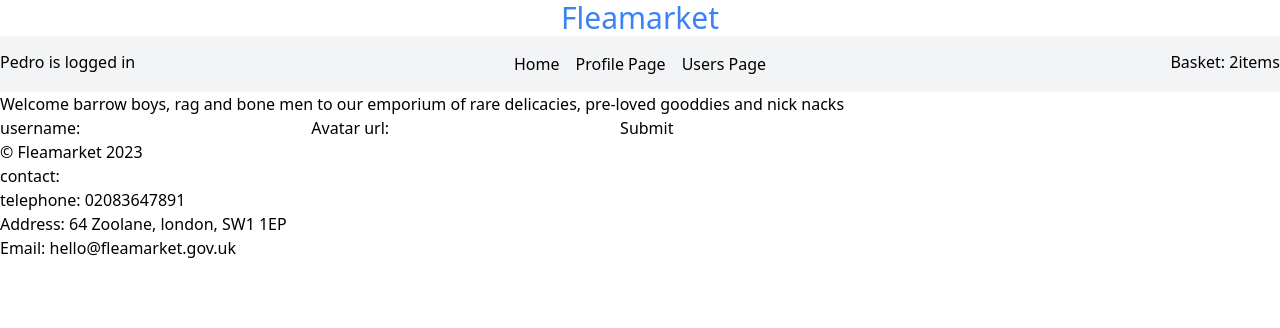
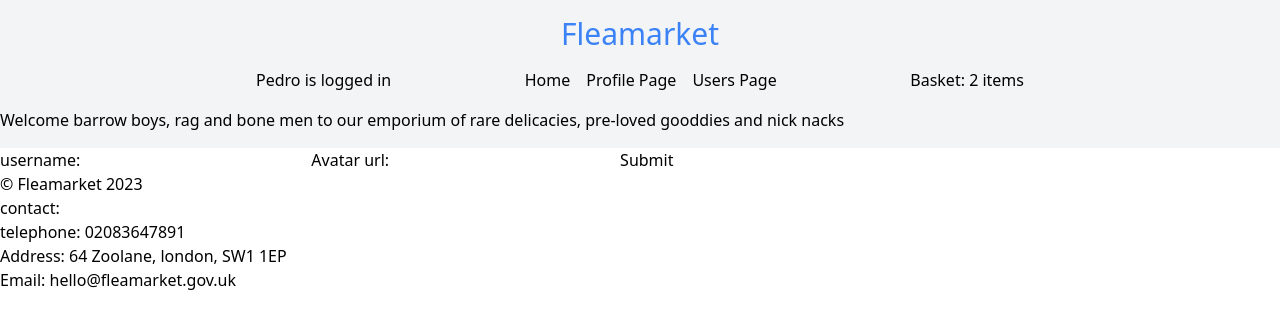
Before and after one commit to prgf87/fe-marketplace, a React (Vite) app: page /profile in a window 1280 px wide. Shown: the top 328 px of the page. Built offline with nearby package versions, Linux system fonts and the light colour scheme.

Commit message:
add to basket button works, basket view almost there

```diff
--- a/src/components/Basket.jsx
+++ b/src/components/Basket.jsx
@@ -1,21 +1,19 @@
-import React, { useContext, useEffect, useState } from "react";
+import React, { useContext, useState } from "react";
 import { BasketContext } from "../utils/BasketContext";
-import { UserContext } from "../utils/UserContext";
 import BasketItem from "./BasketItem";
 
 export default function Basket() {
-  const [userBasket, setUserBasket] = useState(BasketContext);
-  const { user, setUser } = useContext(UserContext);
-  const { basket, setBasket } = useContext(BasketContext);
-  console.log(basket.items);
-
-  //useEffect(() => {}, []);
+  const { basket } = useContext(BasketContext);
 
   return (
-    <div>
-      heelo
-      {basket.items.map((basket) => {
-        return <BasketItem basket={basket} />;
+    <div className="grid grid-cols-4">
+      {basket.map((item) => {
+        console.log(item);
+        return (
+          <div>
+            <BasketItem item={item} />
+          </div>
+        );
       })}
     </div>
   );
--- a/src/components/BasketItem.jsx
+++ b/src/components/BasketItem.jsx
@@ -1,13 +1,13 @@
 import React from "react";
 
-export default function BasketItem({ basket }) {
+export default function BasketItem({ item }) {
   return (
     <div className="grid border-2 border-black">
-      <p>{basket.item_name}</p>
-      <p>{basket.description}</p>
-      <p>{basket.item_name}</p>
-      <p>{basket.price}</p>
-      <img src={basket.img_url}></img>
+      <p>{item.item_name}</p>
+      <p>{item.description}</p>
+      <p>{item.item_name}</p>
+      <p>{item.price}</p>
+      <img src={item.img_url}></img>
     </div>
   );
 }
--- a/src/components/Header.jsx
+++ b/src/components/Header.jsx
@@ -1,25 +1,34 @@
 import React from "react";
-import Navbar from "./NavBar";
 import { Link } from "react-router-dom";
 
 export default function Header({ currUser, currBasket }) {
   return (
-    <>
-      <h1 className="text-3xl text-blue-500 text-center">Fleamarket</h1>
-      <section className="absolute left-0 right-0 top-[50px]">
-        <section className="flex justify-between">
+    <div className="bg-gray-100 py-4">
+      <h1 className="text-3xl text-blue-500 text-center mb-4">Fleamarket</h1>
+      <section className="mb-4">
+        <section className="flex justify-between max-w-3xl mx-auto">
           <p className="user_text">{currUser.username} is logged in </p>
+          <ul className="flex gap-x-4 justify-center">
+            <li>
+              <Link to={"/"}>Home</Link>
+            </li>
+            <li>
+              <Link to={"/profile"}>Profile Page</Link>
+            </li>
+            <li>
+              <Link to={"/users"}>Users Page</Link>
+            </li>
+          </ul>
           <Link to={`/${currUser.username}/basket`} className="user_text">
             Basket: {currBasket.length}
-            {currBasket.length > 1 ? "items" : "item"}
+            {currBasket.length > 1 ? " items" : " item"}
           </Link>
         </section>
       </section>
-      <Navbar />
       <p>
         Welcome barrow boys, rag and bone men to our emporium of rare
         delicacies, pre-loved gooddies and nick nacks
       </p>
-    </>
+    </div>
   );
 }
--- a/src/components/NavBar.jsx
+++ /dev/null
@@ -1,20 +0,0 @@
-import React from "react";
-import { Link } from "react-router-dom";
-
-export default function NavBar() {
-  return (
-    <div className="bg-gray-100 py-4">
-      <ul className="flex gap-x-4 justify-center">
-        <li>
-          <Link to={"/"}>Home</Link>
-        </li>
-        <li>
-          <Link to={"/profile"}>Profile Page</Link>
-        </li>
-        <li>
-          <Link to={"/users"}>Users Page</Link>
-        </li>
-      </ul>
-    </div>
-  );
-}
--- a/src/components/SingleItem.jsx
+++ b/src/components/SingleItem.jsx
@@ -13,12 +13,12 @@ export default function SingleItem({
     setBasket((currBasket) => {
       return [...currBasket, item];
     });
-    console.log(basket)
-    setCurrBasket([...basket])
+    setCurrBasket([...basket, item]);
   };
   return (
     <div>
-      Single Item: {item_name}
+      {item_name}
+      <p>ID : {item_id}</p>
       <ol>
         <li>Category: {category_name}</li>
         <li>Description: {description}</li>
```
